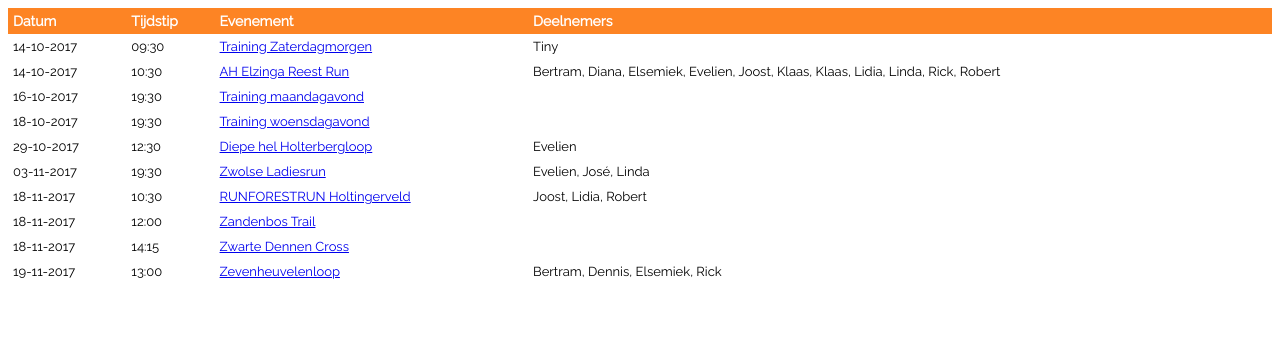
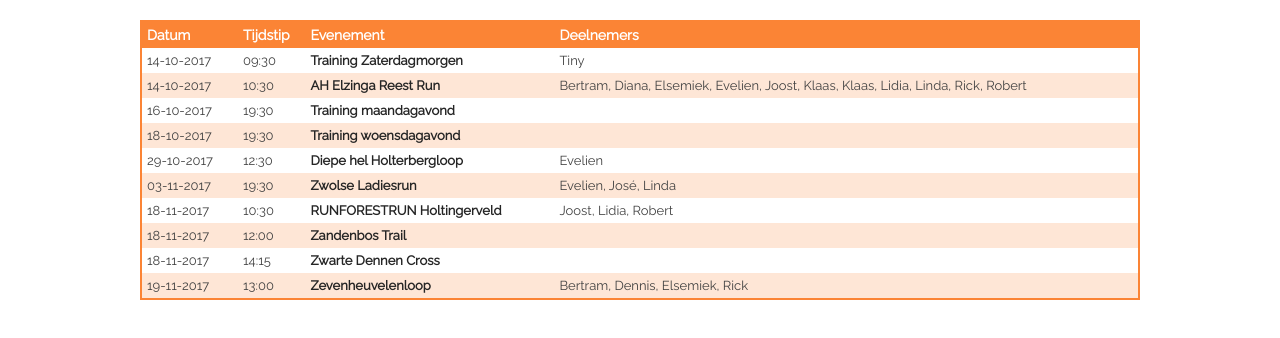
Before and after one commit to joostvenema/kblg, a plain HTML site: page index.html in a window 1280 px wide. Drawn offline with nearby package versions, Linux system fonts and the light colour scheme.

Commit message:
CSS van Robert gebruiken

```diff
--- a/style.css
+++ b/style.css
@@ -1,8 +1,16 @@
+#koebergAgenda {
+    margin-top: 20px;
+}
+
 table.koebergTable {
+  width: 100%;
+  max-width: 1000px;
+  margin: auto;
   background-color: #FFFFFF;
   width: 100%;
   text-align: left;
   border-collapse: collapse;
+  border: 2px solid rgb(251,132,53);
 }
 table.koebergTable td, table.koebergTable th {
   padding: 5px 5px;
@@ -10,9 +18,11 @@ table.koebergTable td, table.koebergTable th {
 table.koebergTable tbody td {
   font-family: 'Raleway';
   font-size: 13px;
+    font-weight: 500;
+  color: #424242;
 }
 table.koebergTable thead {
-  background: #FD8424;
+  background: rgb(251,132,53);
 }
 table.koebergTable thead th {
   font-family: 'Raleway';
@@ -34,3 +44,66 @@ table.koebergTable tfoot .links a{
   padding: 2px 8px;
   border-radius: 5px;
 }
+
+table.koebergTable a {
+    text-decoration: none;
+    color: #252525;
+    font-weight: 700;
+}
+
+table.koebergTable a:hover {
+    color: rgb(251,132,53);
+}
+
+table.koebergTable a:visited:hover {
+    color: rgb(251,132,53);
+}
+
+table.koebergTable a:visited {
+    color: #252525;
+}
+
+/* ====== RESPONSIVE MAKEN ====== */
+
+#koebergAgenda tr {
+    display: -webkit-box;
+    display: -ms-flexbox;
+    display: flex;
+}
+
+table.koebergTable thead th:first-of-type, table.koebergTable td:first-of-type {
+    -ms-flex-preferred-size: 90px;
+    flex-basis: 90px;
+    min-width: 80px;
+}
+
+table.koebergTable thead th:nth-child(2), table.koebergTable td:nth-child(2) {
+    -ms-flex-preferred-size: 60px;
+    flex-basis: 60px;
+    min-width: 50px;
+}
+
+table.koebergTable thead th:nth-child(3), table.koebergTable td:nth-child(3) {
+    -ms-flex-preferred-size: 250px;
+    flex-basis: 250px;
+    min-width: 200px;
+}
+
+table.koebergTable thead th:nth-child(4), table.koebergTable td:nth-child(4) {
+    -ms-flex-preferred-size: 600px;
+    flex-basis: 600px;
+}
+
+#koebergAgenda tr:nth-child(2n+2) {background: rgba(251,132,53,0.2);}
+
+@media only screen and (max-width: 768px) {
+    #koebergAgenda tr {-webkit-box-orient: vertical;-webkit-box-direction: normal;-ms-flex-direction: column;flex-direction: column;}
+    table.koebergTable thead th:first-of-type, table.koebergTable td:first-of-type {-ms-flex-preferred-size: auto;
+flex-basis: auto;-webkit-box-ordinal-group:3;-ms-flex-order:2;order:2;}
+    table.koebergTable thead th:nth-child(2), table.koebergTable td:nth-child(2) {-ms-flex-preferred-size: auto;
+flex-basis: auto;-webkit-box-ordinal-group:4;-ms-flex-order:3;order:3;}
+    table.koebergTable thead th:nth-child(3), table.koebergTable td:nth-child(3) {-ms-flex-preferred-size: auto;
+flex-basis: auto;-webkit-box-ordinal-group:2;-ms-flex-order:1;order:1;}
+    table.koebergTable thead th:nth-child(4), table.koebergTable td:nth-child(4) {-ms-flex-preferred-size: auto;
+flex-basis: auto;-webkit-box-ordinal-group:5;-ms-flex-order:4;order:4;}
+}
```
